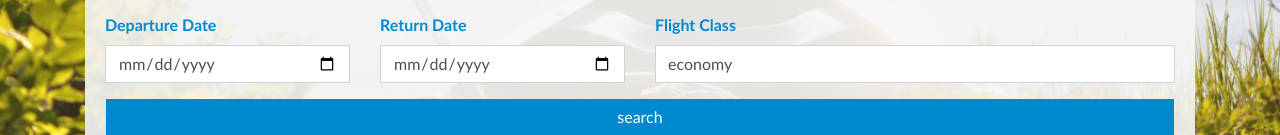
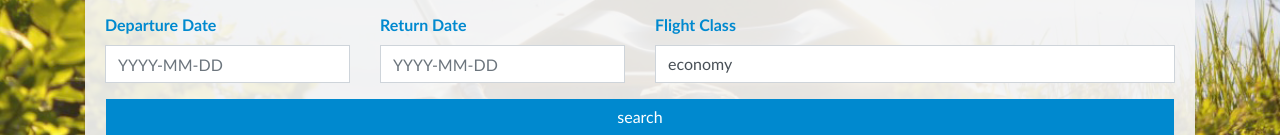
Before and after one commit to bbillman89/canoe, a plain HTML site: page index.html in a window 1280 px wide. Shown: the part 243-378 px from the top of the page. Drawn offline with nearby package versions, Linux system fonts and the light colour scheme.

Commit message:
change date format

```diff
--- a/index.html
+++ b/index.html
@@ -60,12 +60,12 @@
                                 <!-- Departure Date Selection -->
                                 <div class="col-3">
                                     <label for="dep-date">Departure Date</label>
-                                    <input type="date" class="form-control" id="dep-date">
+                                    <input type="text" placeholder="YYYY-MM-DD" class="form-control" id="dep-date">
                                 </div>
                                 <!-- Return Date Selection -->
                                 <div class="col-3">
                                     <label for="return-date">Return Date</label>
-                                    <input type="date" class="form-control" id="return-date">
+                                    <input type="text" placeholder="YYYY-MM-DD" class="form-control" id="return-date">
                                 </div>
                                 <!-- Flight Class Selection -->
                                 <div class="col-6">
```
